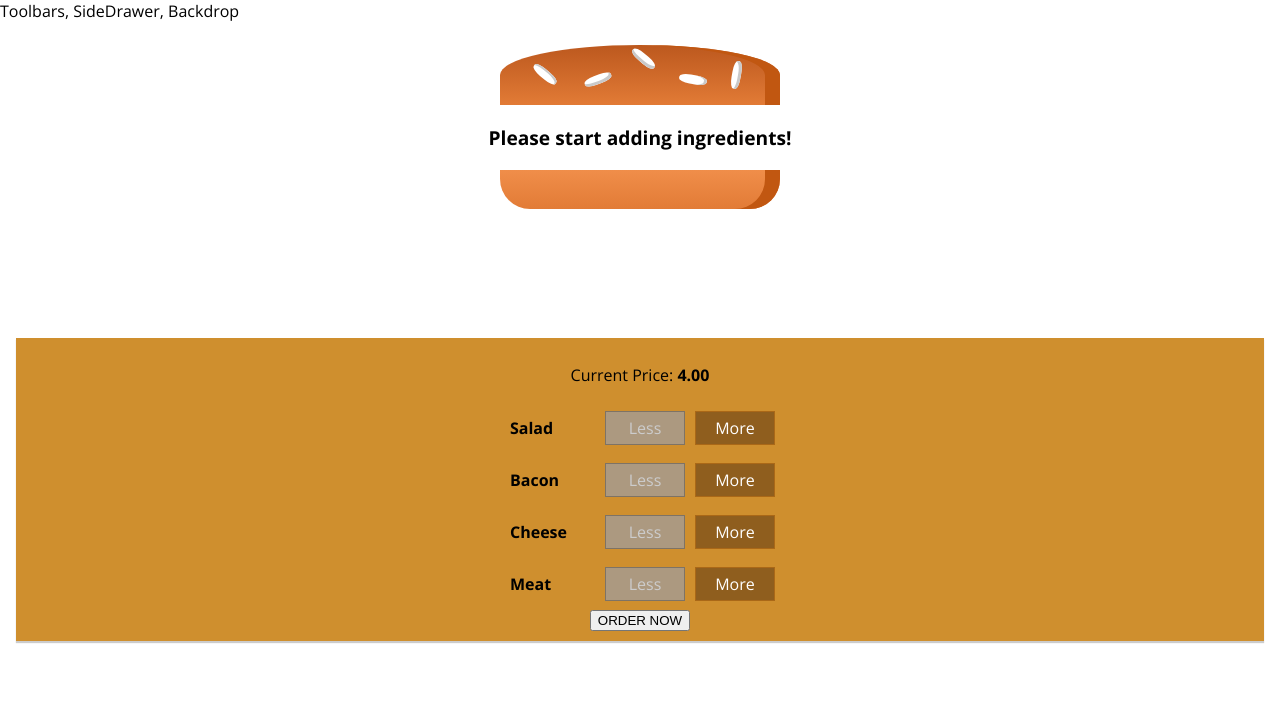
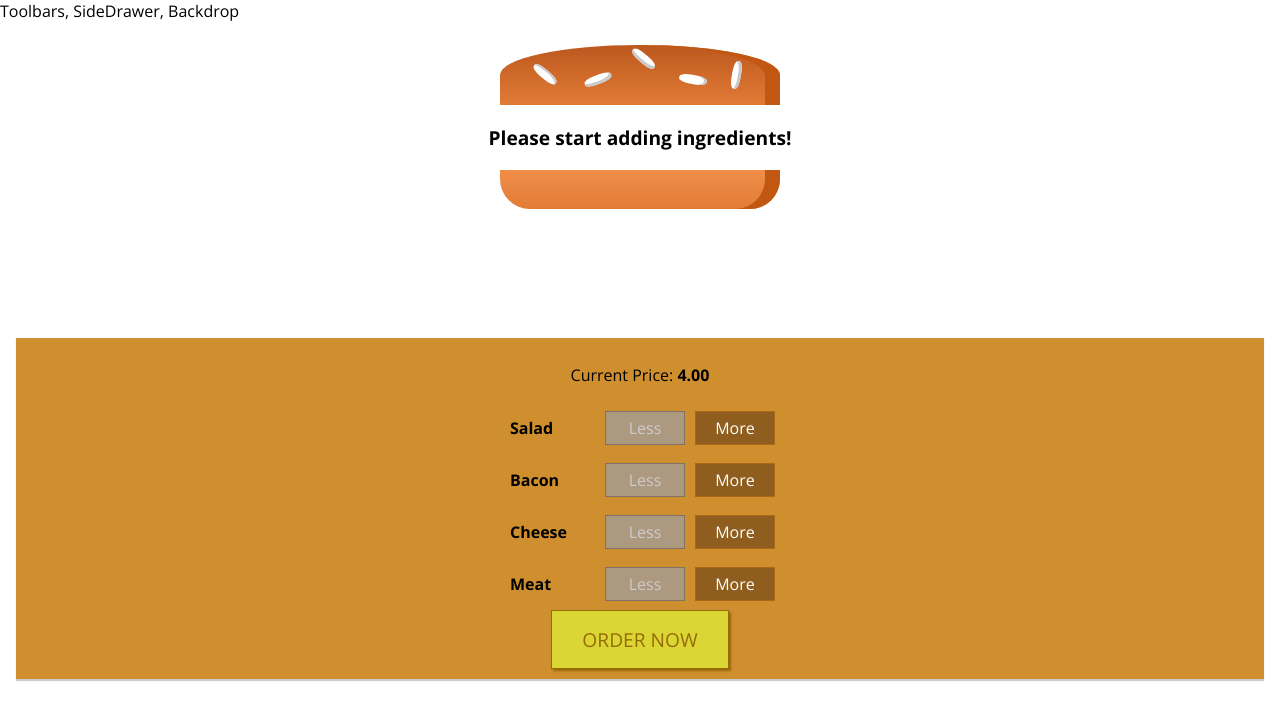
Before and after one commit to asal-rostami-react/react-burger-builder, a React app: page / in a window 1280 px wide. Shown: the top 720 px of the page. Built offline with nearby package versions, Linux system fonts and the light colour scheme.

Commit message:
set order button

```diff
--- a/src/components/Burger/BuildControls/BuildControls.js
+++ b/src/components/Burger/BuildControls/BuildControls.js
@@ -21,7 +21,7 @@
             removed={() => props.ingredientRemoved(ctrl.type)}
             disabled={props.disabled[ctrl.type]}/>
         ))}
-        <button>ORDER NOW</button>
+        <button className={classes.OrderButton}>ORDER NOW</button>
 
     </div>
 
```
